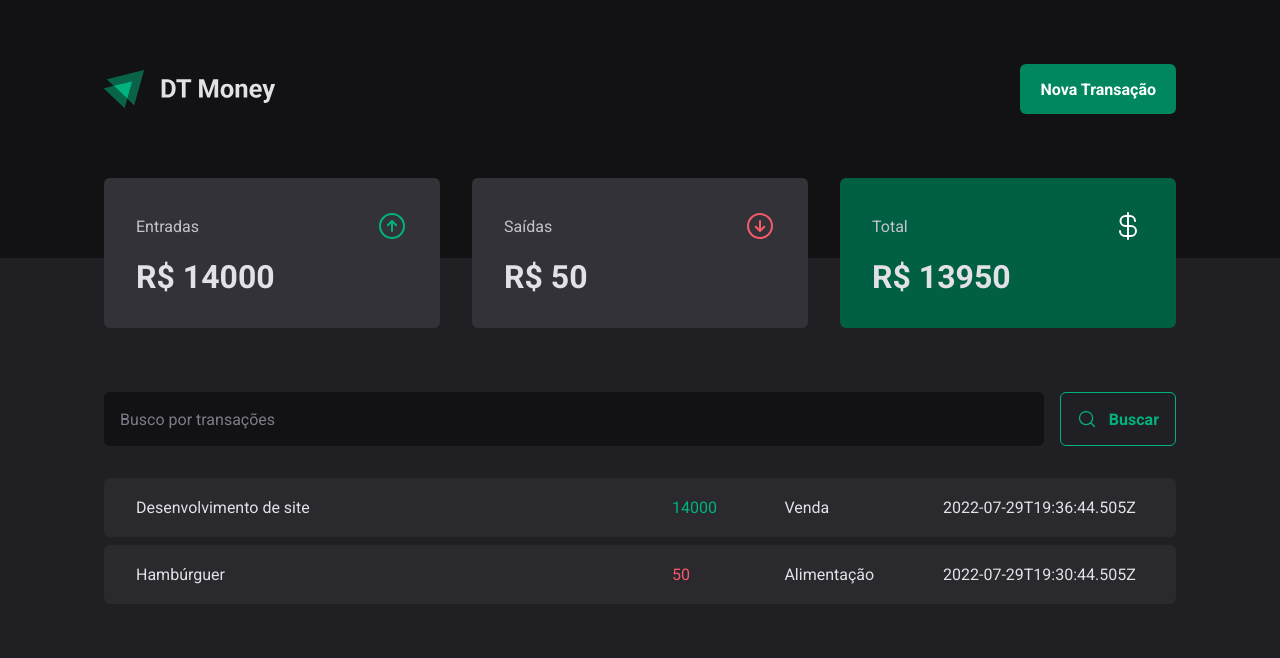
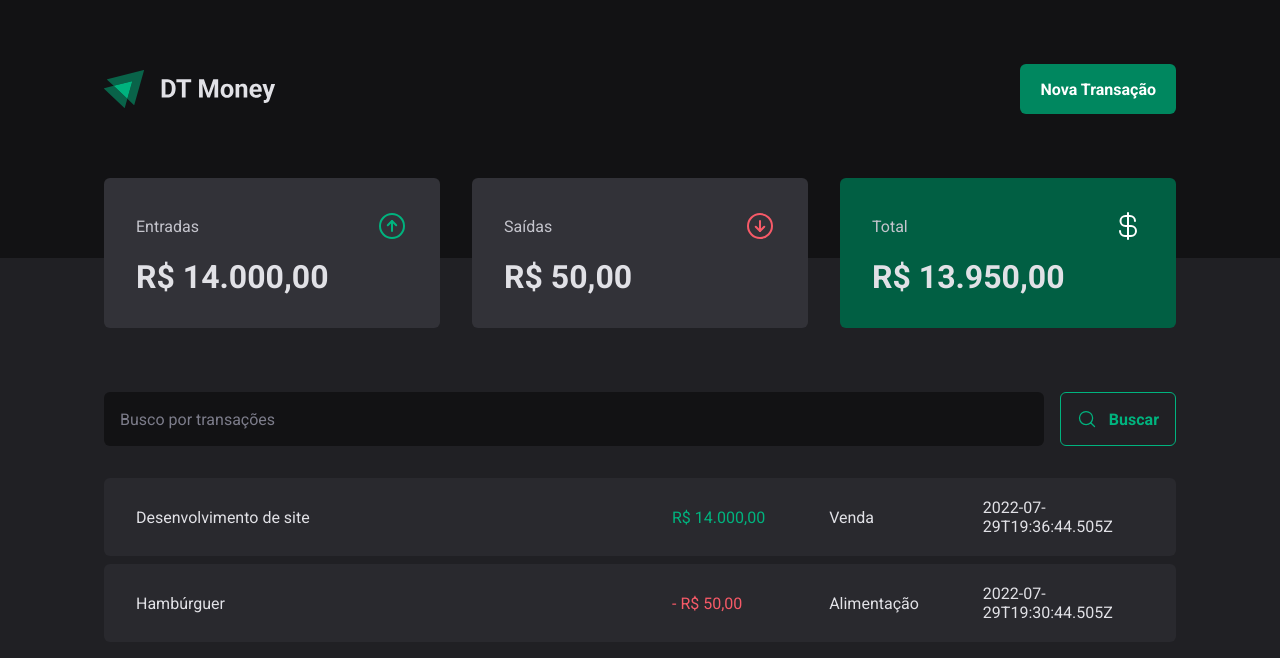
Before and after one commit to Emanuel-Boaventura/dt-money, a React (Vite) app: page / in a window 1280 px wide. Shown: the top 658 px of the page. Built offline with nearby package versions, Linux system fonts and the light colour scheme; data requests are answered from the project's data file.

Commit message:
feate: create price anda date formatters

```diff
--- a/src/components/Summary/index.tsx
+++ b/src/components/Summary/index.tsx
@@ -2,6 +2,7 @@
 import { ArrowCircleDown, ArrowCircleUp, CurrencyDollar } from 'phosphor-react';
 import { useContext } from 'react';
 import { TransactionsContext } from '../../contexts/TransactionsContext';
+import { priceFormatter } from '../../utils/formatter';
 
 const Summary = () => {
   const { transactions } = useContext(TransactionsContext);
@@ -32,7 +33,7 @@
           <ArrowCircleUp size={32} color='#00b37e' />
         </header>
 
-        <strong>R$ {summary.income}</strong>
+        <strong>{priceFormatter.format(summary.income)}</strong>
       </SummaryCard>
 
       <SummaryCard>
@@ -41,7 +42,7 @@
           <ArrowCircleDown size={32} color='#f75a68' />
         </header>
 
-        <strong>R$ {summary.outcome}</strong>
+        <strong>{priceFormatter.format(summary.outcome)}</strong>
       </SummaryCard>
 
       <SummaryCard variant='green'>
@@ -50,7 +51,7 @@
           <CurrencyDollar size={32} color='#fff' />
         </header>
 
-        <strong>R$ {summary.total}</strong>
+        <strong>{priceFormatter.format(summary.total)}</strong>
       </SummaryCard>
     </SummaryContainer>
   );
--- a/src/pages/Transactions/index.tsx
+++ b/src/pages/Transactions/index.tsx
@@ -2,6 +2,7 @@
 import Header from '../../components/Header';
 import Summary from '../../components/Summary';
 import { TransactionsContext } from '../../contexts/TransactionsContext';
+import { priceFormatter } from '../../utils/formatter';
 import SearchForm from './components/SearchForm';
 import {
   PriceHighlight,
@@ -28,7 +29,8 @@
                   <td width='50%'>{transaction.description}</td>
                   <td>
                     <PriceHighlight variant={transaction.type}>
-                      {transaction.price}
+                      {transaction.type === 'outcome' && '- '}
+                      {priceFormatter.format(transaction.price)}
                     </PriceHighlight>
                   </td>
                   <td>{transaction.category}</td>
--- /dev/null
+++ b/src/utils/formatter.ts
@@ -0,0 +1,6 @@
+export const dateFormatter = new Intl.DateTimeFormat('pt-BR');
+
+export const priceFormatter = new Intl.NumberFormat('pt-BR', {
+  style: 'currency',
+  currency: 'BRL'
+})
```
